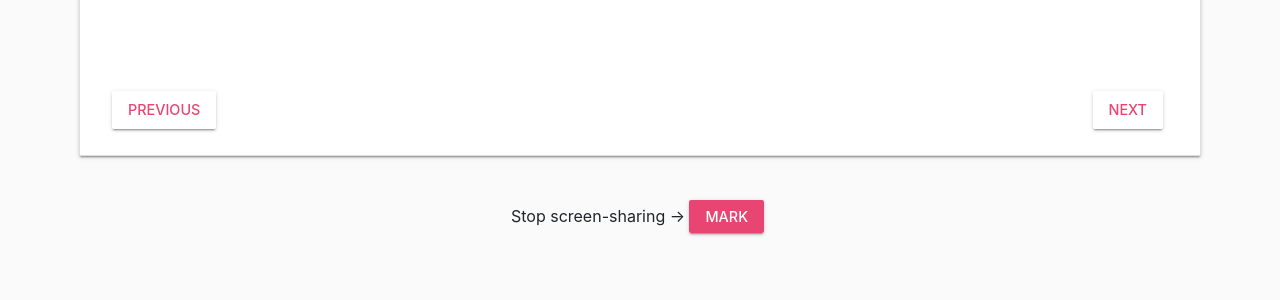
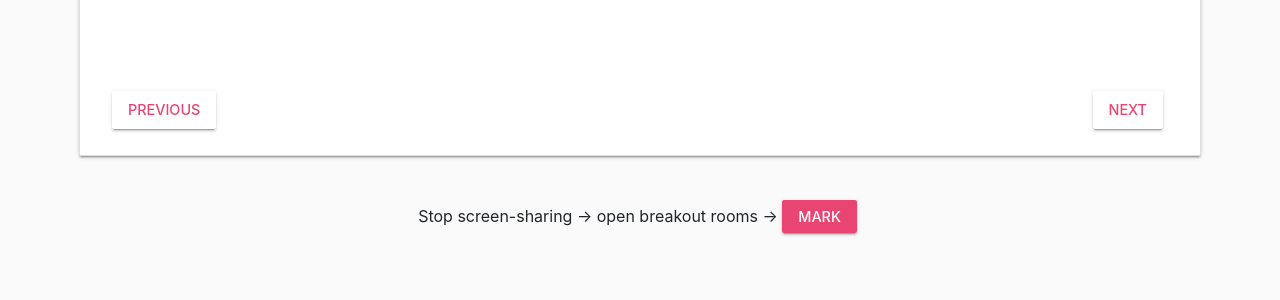
Before and after one commit to ariannedee/zoom-trivia, a Django app: template zoom_trivia/templates/games/view_question.html in a window 1280 px wide. Shown: the part 468-768 px from the top of the page. Run offline with Django 3.2, Linux system fonts and the light colour scheme; the template is opened without the code that fills it, so the values that code supplies are empty; some libraries are stand-ins or nearby versions; some web fonts are replaced.

Commit message:
Update instructions. Can mark even if not on last question.

```diff
--- a/zoom_trivia/templates/games/view_question.html
+++ b/zoom_trivia/templates/games/view_question.html
@@ -20,11 +20,9 @@
     </div>
   </div>
   <div class="bottom-buttons">
-    {% if round.game.current_round == round and round.questions.count == question.number %}
-      <span>
-      Stop screen-sharing →
-      <a class="button primary" href="{% url 'games:start_marking' round.game.id round.number %}">Mark</a>
-      </span>
-    {% endif %}
+    <span>
+    Stop screen-sharing → open breakout rooms →
+    <a class="button primary" href="{% url 'games:start_marking' round.game.id round.number %}">Mark</a>
+    </span>
   </div>
 {% endblock content %}
```
